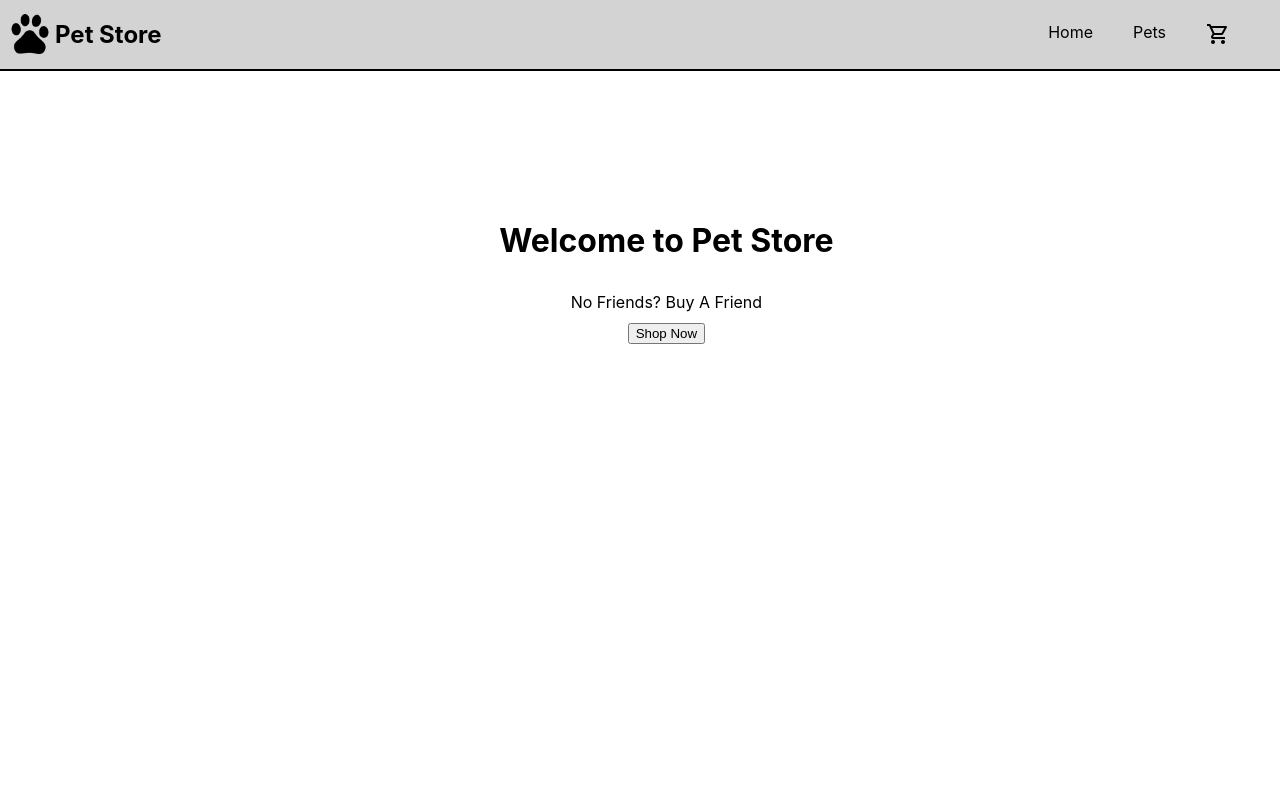
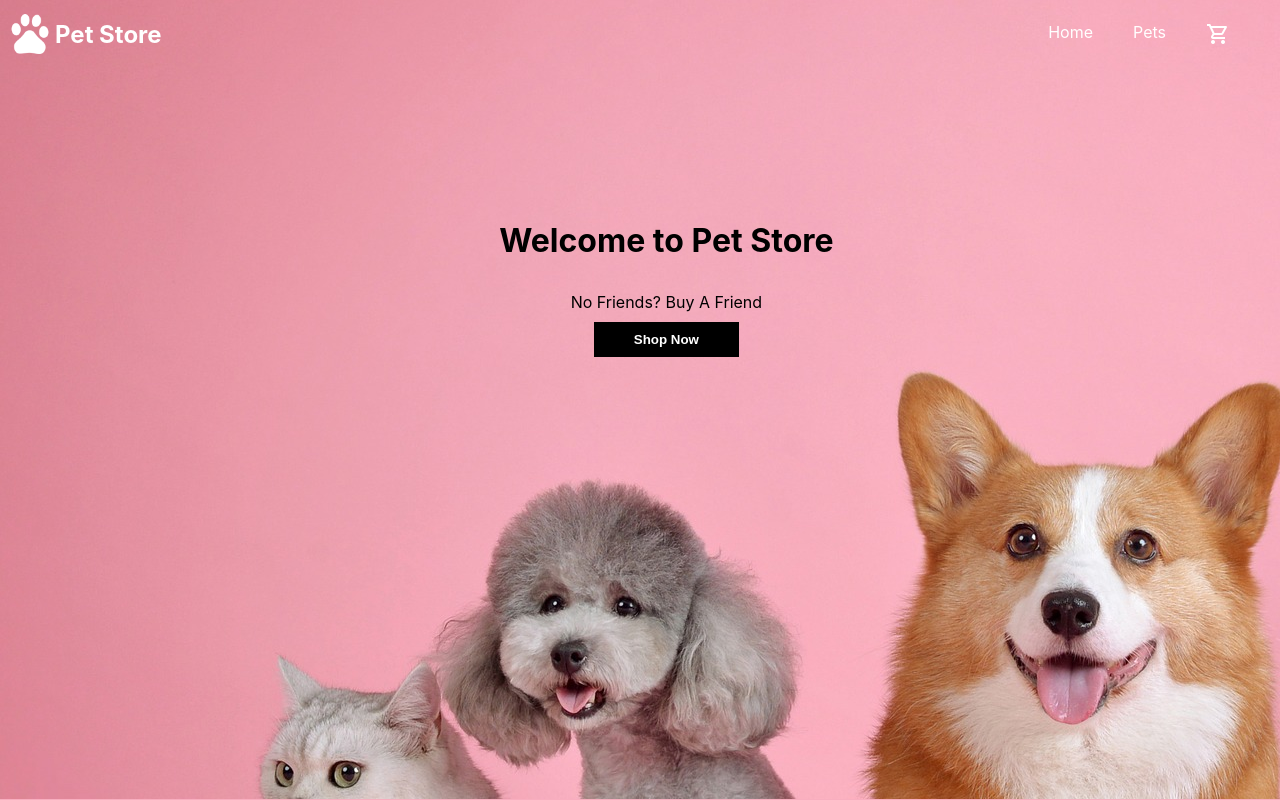
Before and after one commit to joshuaobare/shopping-cart, a React (Create React App) app: page / in a window 1280 px wide. Built offline with nearby package versions, Linux system fonts and the light colour scheme.

Commit message:
css updated

```diff
--- a/src/components/Card.js
+++ b/src/components/Card.js
@@ -4,7 +4,7 @@ export default function Card(props) {
             <h2>{props.name}</h2>
             <img src={props.src} alt={props.type} className="pet-img" />
             <div>${props.price}</div>
-            <button onClick={props.handleClick} >Add To Cart</button>
+            <button onClick={props.handleClick} className="btn" >Add To Cart</button>
         </div>
     )
 }
--- a/src/components/CartItem.js
+++ b/src/components/CartItem.js
@@ -7,9 +7,9 @@ export default function CartItem(props) {
                 <div className="cart-item-type">{props.type}</div>
                 <div className="cart-item-price">${props.price}</div>
                 <div className="item-count">
-                    <button onClick={props.reduceCartCount}>-</button>
-                    <div>{props.number}</div>
-                    <button onClick={props.addCartCount}>+</button>
+                    <button className="btn-count" onClick={props.reduceCartCount}>-</button>
+                    <div className="item-count-num">{props.number}</div>
+                    <button className="btn-count" onClick={props.addCartCount}>+</button>
                 </div>
             </div>
         </div>
--- a/src/components/Homepage.js
+++ b/src/components/Homepage.js
@@ -8,7 +8,7 @@ export default function Homepage() {
                 <h1>Welcome to Pet Store</h1>
                 <div>No Friends? Buy A Friend</div>
                 <Link to = "/pets">
-                    <button>Shop Now</button>
+                    <button className="btn">Shop Now</button>
                 </Link>
 
             </main>
--- a/src/components/Navbar.js
+++ b/src/components/Navbar.js
@@ -6,7 +6,7 @@ export default function Navbar(props) {
         <nav>
             <div className="nav-heading">
                 <img src={Paw} alt="Pet store logo" />
-                <h1 >Pet Store</h1>
+                <h1>Pet Store</h1>
             </div>
             <ul>
                 <Link to = "/">
--- a/src/index.css
+++ b/src/index.css
@@ -5,20 +5,22 @@ body {
     sans-serif;
   -webkit-font-smoothing: antialiased;
   -moz-osx-font-smoothing: grayscale;
+  background-color: #f8aebf;
 }
 
 code {
   font-family: source-code-pro, Menlo, Monaco, Consolas, 'Courier New',
     monospace;
 }
-
+.cart > h1 , .pet >h1 {
+  color: white;
+}
 nav {
   display: flex;
   justify-content: space-between;
   align-items: center;
-  background-color: lightgrey;
+  background-color: #f8aebf;
 
-  border-bottom: 2px black solid;
 
 }
 hr {
@@ -33,7 +35,7 @@ button {
 }
 a {
   text-decoration: none;
-  color: black;
+  color: white;
 }
 
 .nav-item-count {
@@ -58,8 +60,11 @@ a {
 .nav-heading > img {
   height: 40px;
   width: 40px;
+  filter: invert(100%);
 }
-
+.nav-heading > h1 {
+  color: white;
+}
 nav > ul {
   list-style-type: none;
   display: flex;
@@ -88,7 +93,7 @@ nav>ul>li {
 .pet-card > img {
   border: 2px black solid;
 }
-.pet-card > button {
+.btn {
   cursor: pointer;
   padding: 10px 40px;
   color: white;
@@ -127,7 +132,7 @@ nav>ul>li {
   padding: 10px 40px;
   color: white;
   border: none;
-  background-color: #D92121;
+  background-color: black;
   font-weight: bolder;
 }
 
@@ -156,9 +161,20 @@ nav>ul>li {
   display: flex;
   align-items: center;
   justify-content: center;
-  border: 1px solid black;
+  border: 2px solid black;
   width: 55px;
+  color: black;
+  font-weight: bolder;
 
+
+}
+
+.item-count-num {
+  width: 20px;
+  border-left: 1px solid black;
+  border-right: 1px solid black;
+  justify-self: center;
+  text-align: center;
 }
 
 .item-count , .item-count >button {
@@ -166,10 +182,12 @@ nav>ul>li {
 }
 
 .item-count > button {
-  background-color: white;
   outline: none;
   border: none;
   cursor: pointer;
+  background-color: #f8aebf;
+
+  font-weight: bolder;
 }
 
 .cart-img {
@@ -208,3 +226,12 @@ nav>ul>li {
   gap: 0;
   align-items: center;
 }
+
+.homepage {
+  background-image: url("./pets/BG.jpg");
+  background-size: "cover";
+  height: 100vh;
+  margin-top: -70px;
+
+  background-repeat:no-repeat;
+}
```
Also changed, not shown: src/pets/BG.jpg (added).
